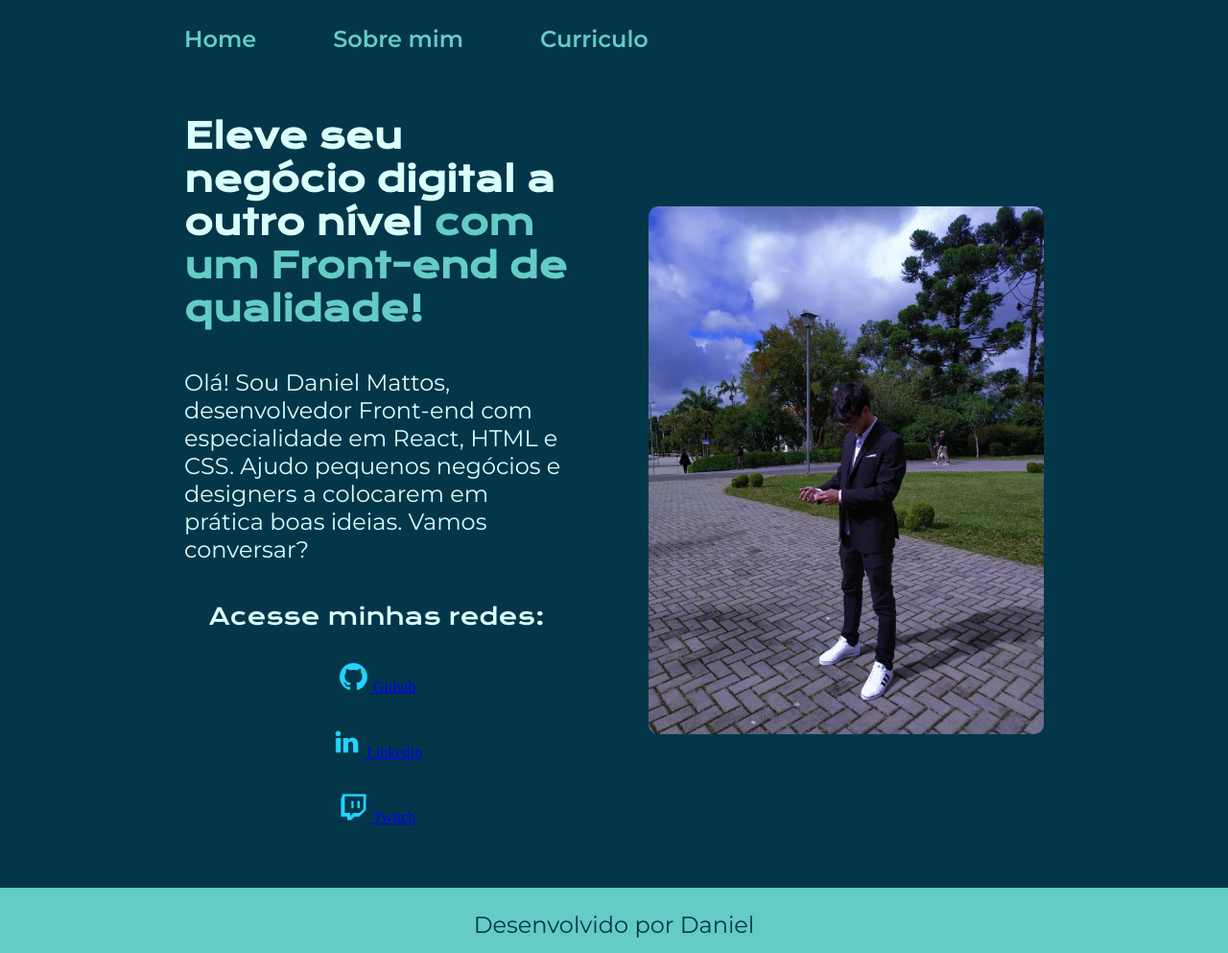
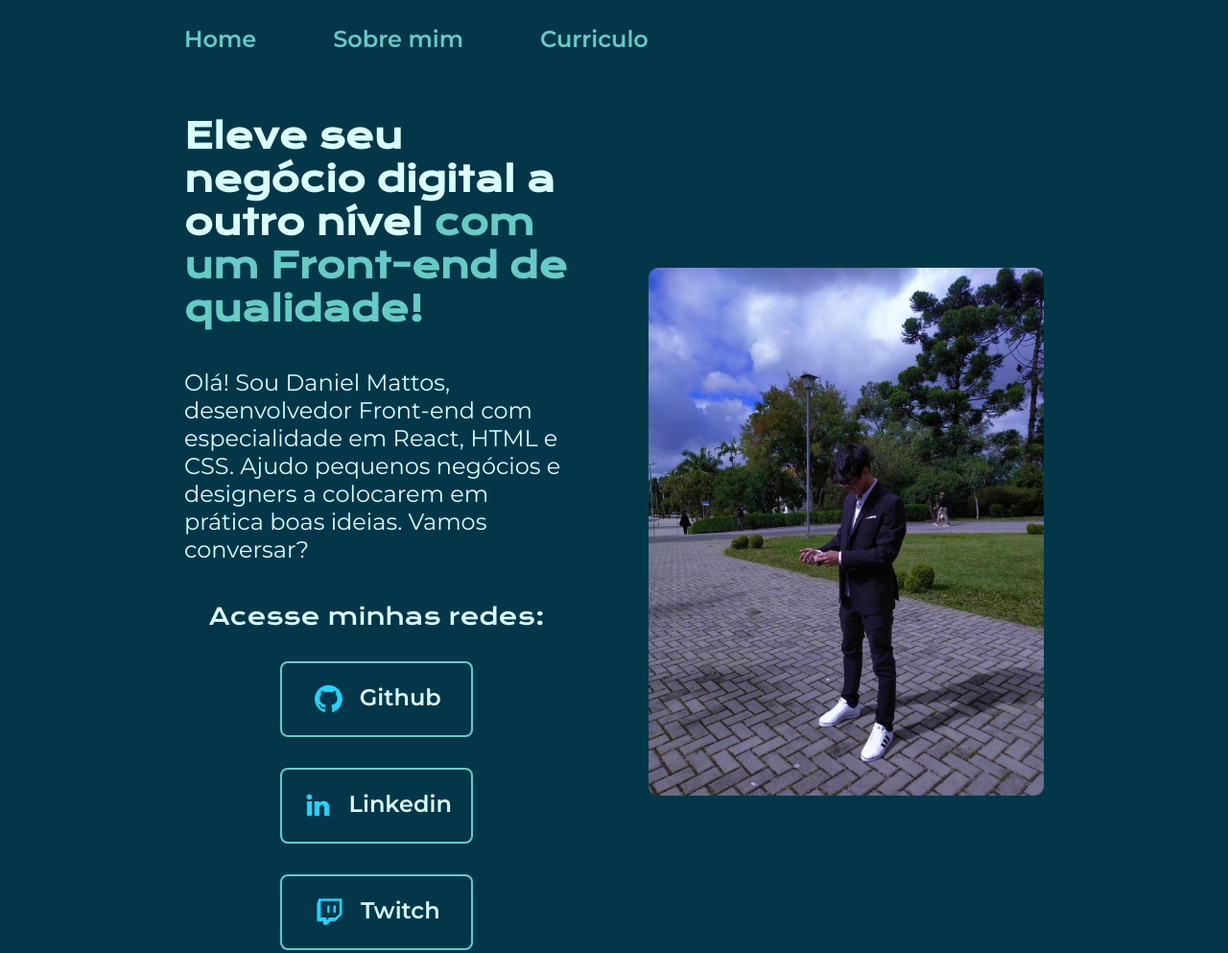
Before and after one commit to Daniel-Mattos/Portfolio, a plain HTML site: page index.html in a window 1280 px wide. Shown: the top 993 px of the page at 96% size. Drawn offline with nearby package versions, Linux system fonts and the light colour scheme.

Commit message:
Add files via upload
removendo o bug do botao

```diff
--- a/index.html
+++ b/index.html
@@ -26,15 +26,15 @@
                 <div class="apresentacao__links">
                     <h2 class="apresentacao__links__subtitulo">Acesse minhas redes:</h2>
 
-                    <a class="apresentacao__links__link__navegacao" href="https://github.com/Daniel-Mattos">
+                    <a class="apresentacao__links__navegacao" href="https://github.com/Daniel-Mattos">
                     <img src="./assets/github.png" alt="">
                         Github
                     </a>
-                    <a class="apresentacao__links__link__navegacao" href="https://www.linkedin.com/in/daniel-mattos-a37104237/">
+                    <a class="apresentacao__links__navegacao" href="https://www.linkedin.com/in/daniel-mattos-a37104237/">
                         <img src="./assets/linkedin.png" alt="">
                         Linkedin
                     </a>
-                    <a class="apresentacao__links__link__navegacao" href="https://twitch.tv">
+                    <a class="apresentacao__links__navegacao" href="https://twitch.tv">
                         <img src="./assets/twitch.png" alt="">
                         Twitch
                     </a>
--- a/style/style.css
+++ b/style/style.css
@@ -75,7 +75,7 @@ body {
     font-weight: 400;
     font-size: 1.5rem;
 }
-.apresentacao__links__link:hover{
+.apresentacao__links__navegacao:hover{
     background-color: var(--cor-hover);
 }
 .rodape{
```
